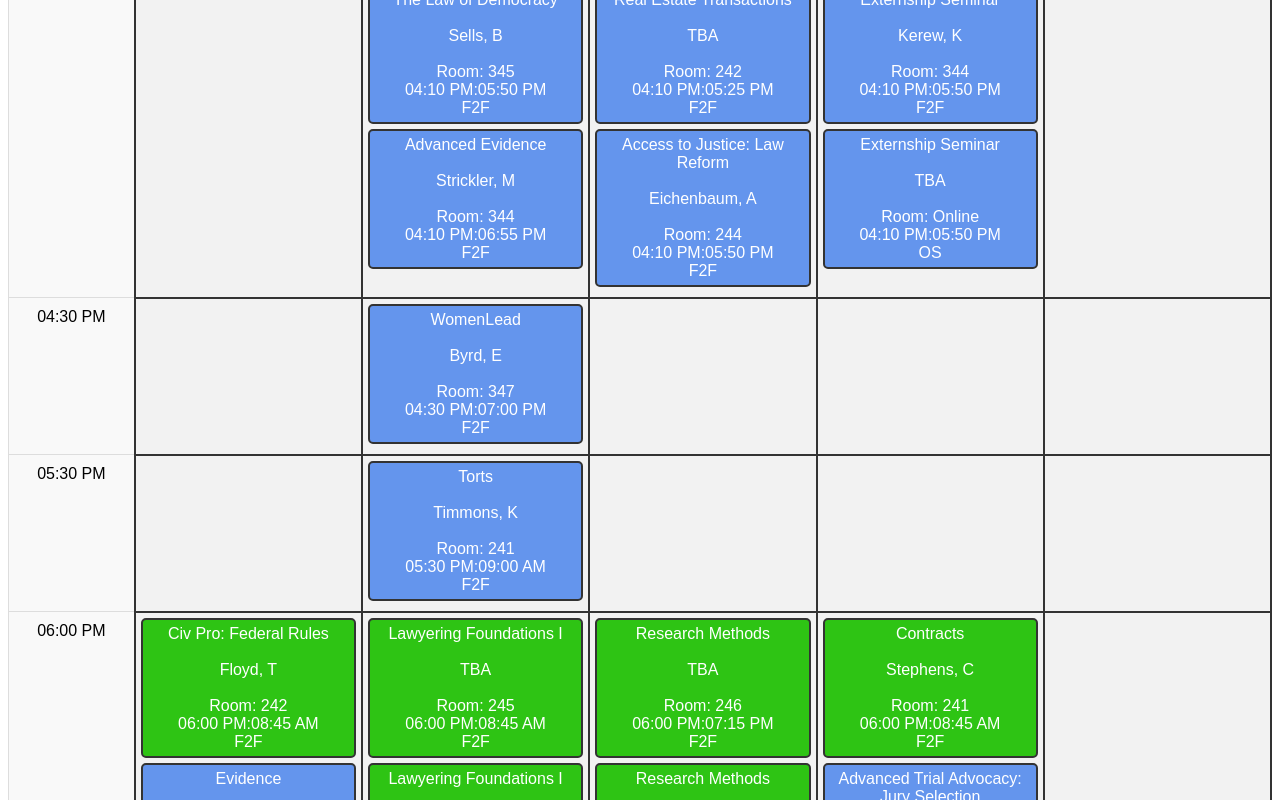
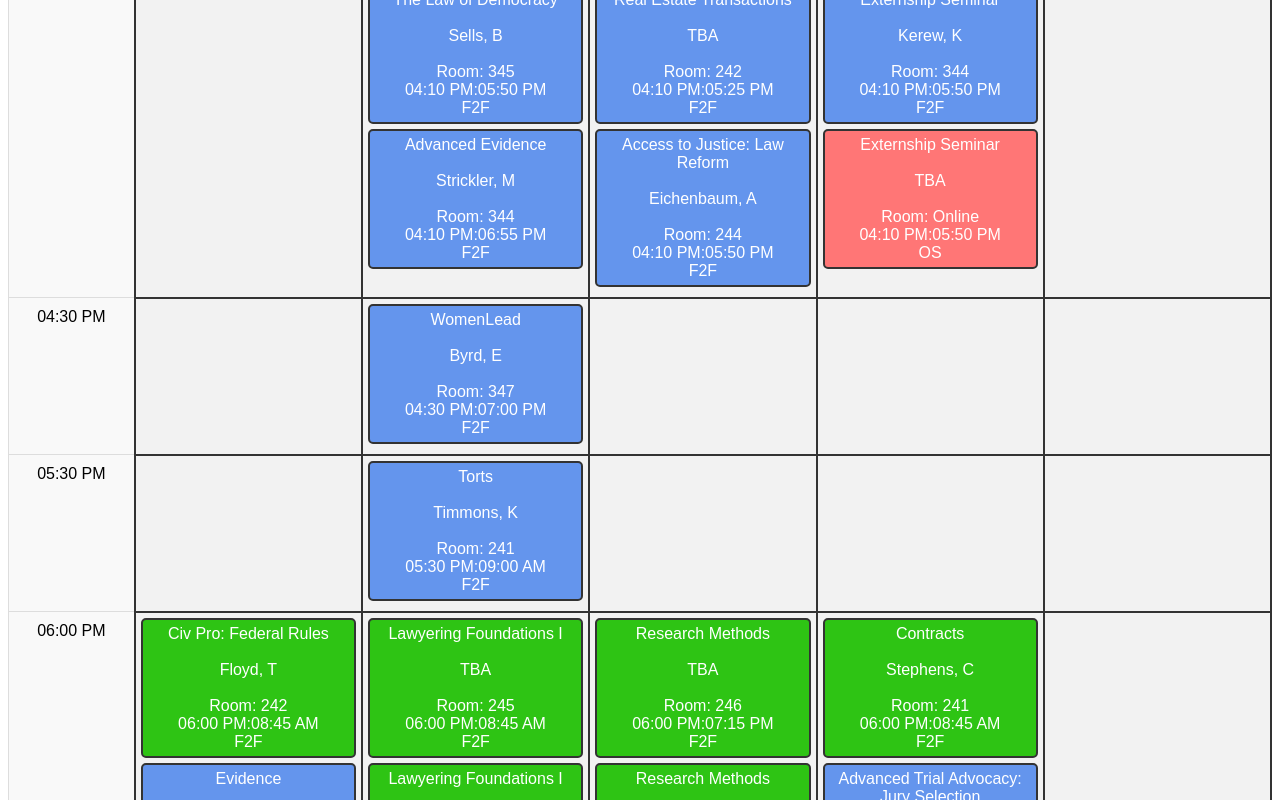
Before and after one commit to danquiggin/Law-Schedule-Fall-2025, a plain HTML site: page index.html in a window 1280 px wide. Shown: the part 6200-7000 px from the top of the page. Drawn offline with Linux system fonts and the light colour scheme.

Commit message:
Update index.html

```diff
--- a/index.html
+++ b/index.html
@@ -41,7 +41,9 @@
   .event-year-1 {
     background-color: #2ec414;  /* Set the color for Year 1 */
   }
-
+  .event-online {
+    background-color: #ff7676;  /* Set the color for online classes*/
+  }
   .event-default {
     background-color: #6495ED;  /* Default color for other events */
   }
@@ -107,7 +109,7 @@
 
   <!-- Load events.js containing scheduleData -->
   <script src="eventsfall2025.js"></script>
-  <script>
+ <script>
     document.addEventListener('DOMContentLoaded', function() {
       const events = scheduleData.events;
       const onlineClasses = scheduleData.online_classes;
@@ -138,12 +140,21 @@
               const eventDiv = document.createElement('div');
               eventDiv.classList.add('event');
 
+               // Check if the class is online
+              if (event.extendedProps.modality.toString().includes("O")) {
+                eventDiv.classList.add('event-online');
+
+                }
+
               // Check if the "Year" is 1 and apply the appropriate class
-              if (event.extendedProps.year && event.extendedProps.year.toString().includes("1")) {
+              else if (event.extendedProps.year && event.extendedProps.year.toString().includes("1")) {
                 eventDiv.classList.add('event-year-1');
+
               } else {
                 eventDiv.classList.add('event-default');
               }
+
+
 
               // Populate the event details
               eventDiv.innerHTML = `${event.title}<br><br>${event.extendedProps.instructor}<br><br>Room: ${event.extendedProps.room} <br>${event.startTime}:${event.endTime}<br>${event.extendedProps.modality}`;
```
